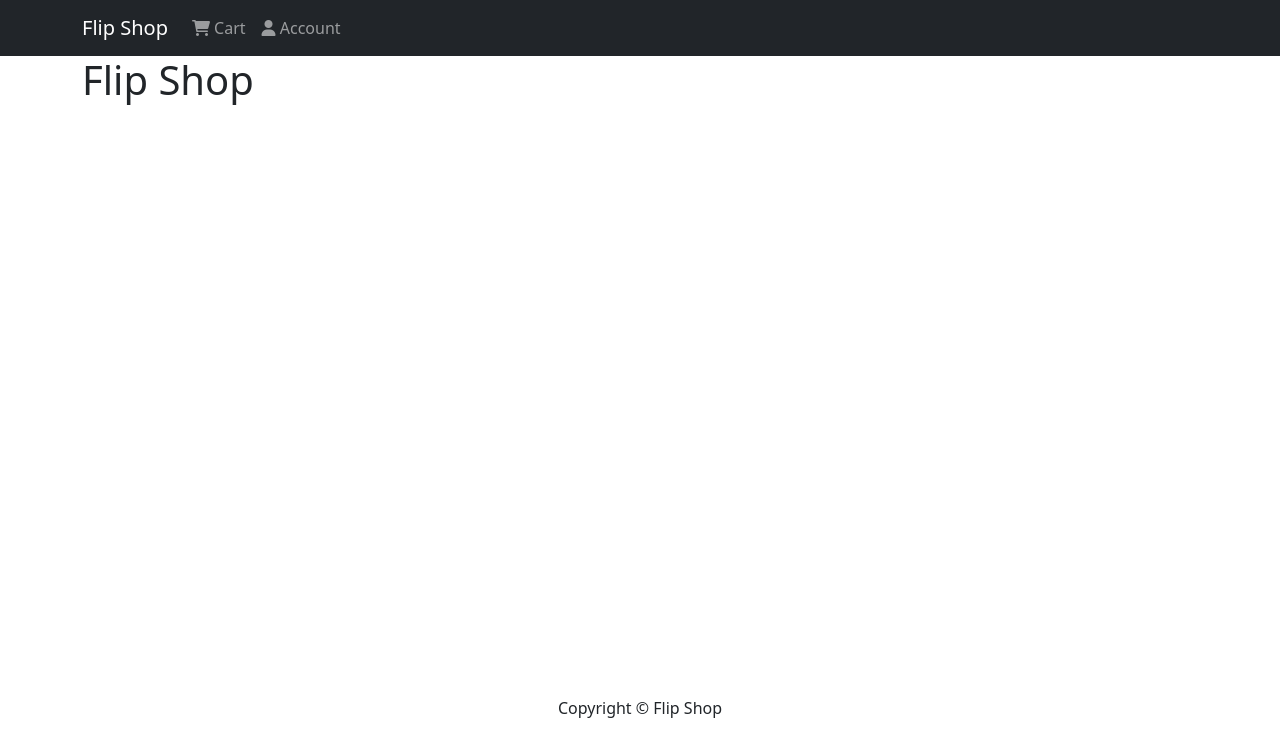
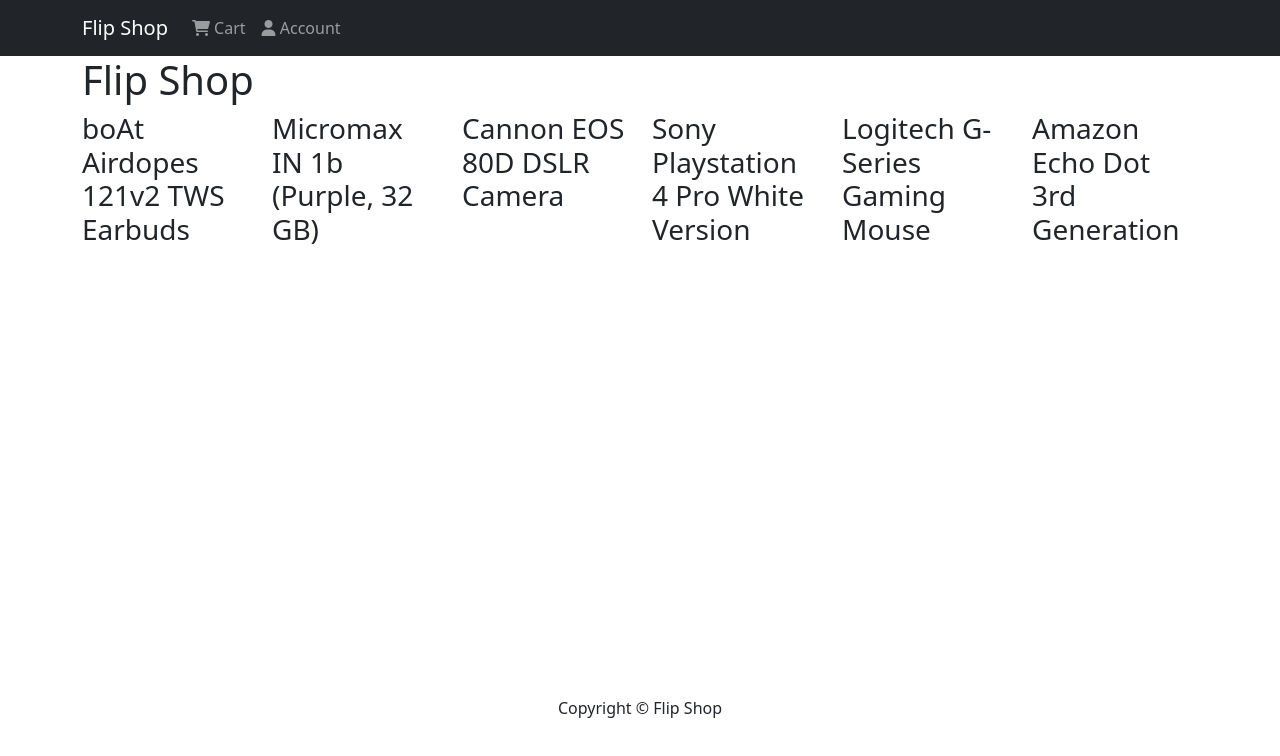
Before and after one commit to abhikumar11/FlipShop, a React (Create React App) app in the folder client/: page / in a window 1280 px wide. Shown: the top 756 px of the page. Built offline with nearby package versions, Linux system fonts and the light colour scheme; the HTML template or start-up script is replaced by a standard one.

Commit message:
initial commit

```diff
--- a/client/src/App.js
+++ b/client/src/App.js
@@ -1,16 +1,18 @@
-import {Container} from 'react-bootstrap';
-import Footer from './components/Footer';
-import Header from './components/Header';
+import { Container } from "react-bootstrap";
+import Footer from "./components/Footer";
+import Header from "./components/Header";
+import Home from "./components/Home";
 function App() {
      return (
           <>
-    <Header/>
+               <Header />
                <main>
                     <Container>
                          <h1>Flip Shop</h1>
+                         <Home />
                     </Container>
                </main>
-     <Footer/>
+               <Footer />
           </>
      );
 }
--- a/client/src/components/Home.js
+++ b/client/src/components/Home.js
@@ -1,9 +1,18 @@
-import React from 'react'
+import React from "react";
+import { Col, Row } from "react-bootstrap";
+import products from "../Products";
+const Home = () => {
+     return (
+          <>
+               <Row>
+                    {products.map((item) => (
+                         <Col>
+                              <h3>{item.name}</h3>
+                         </Col>
+                    ))}
+               </Row>
+          </>
+     );
+};
 
-const Home = () => {
-  return (
-    <div></div>
-  )
-}
-
-export default Home
+export default Home;
```
Lines whose indentation alone changed are shown as unchanged.
